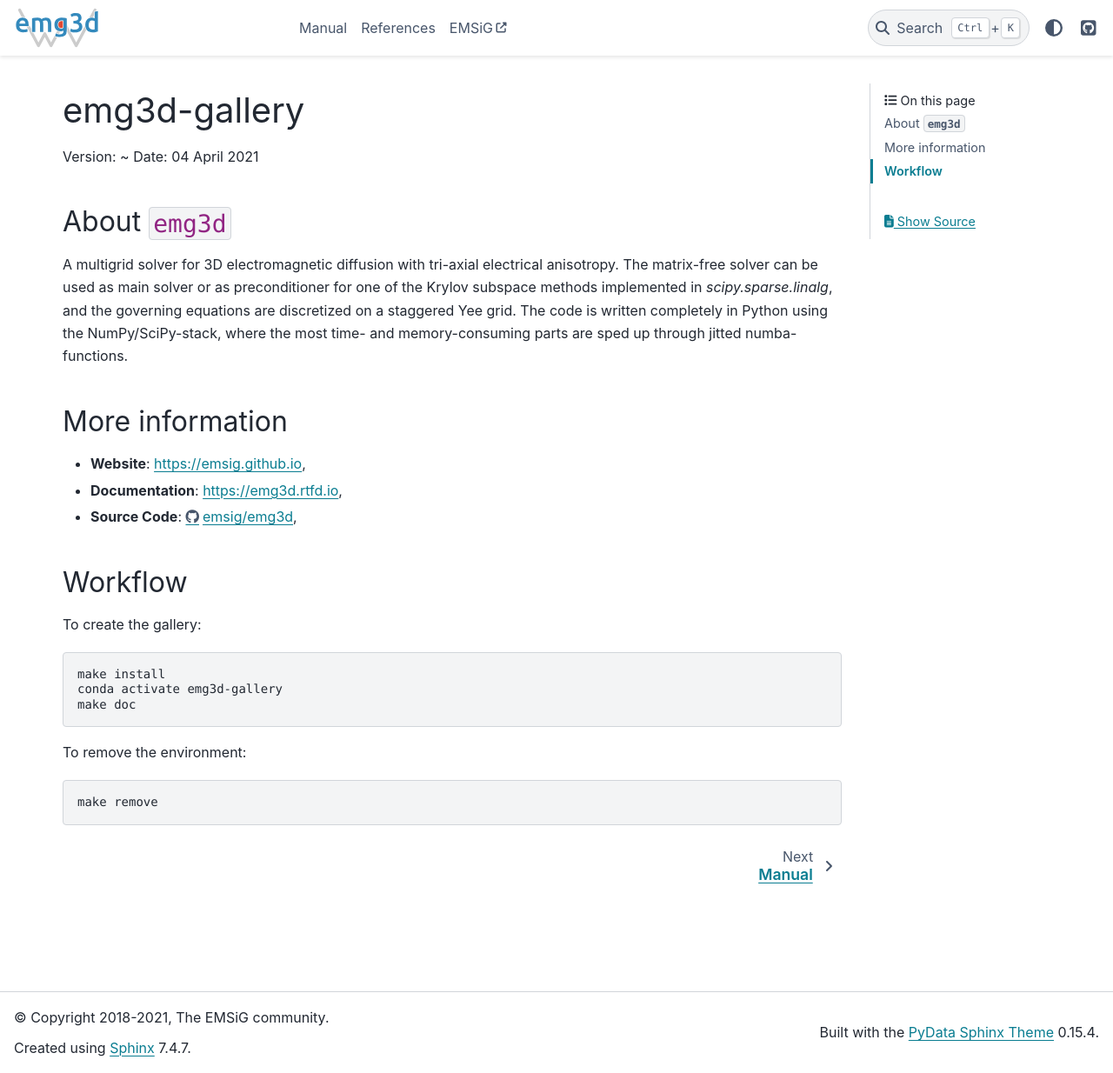
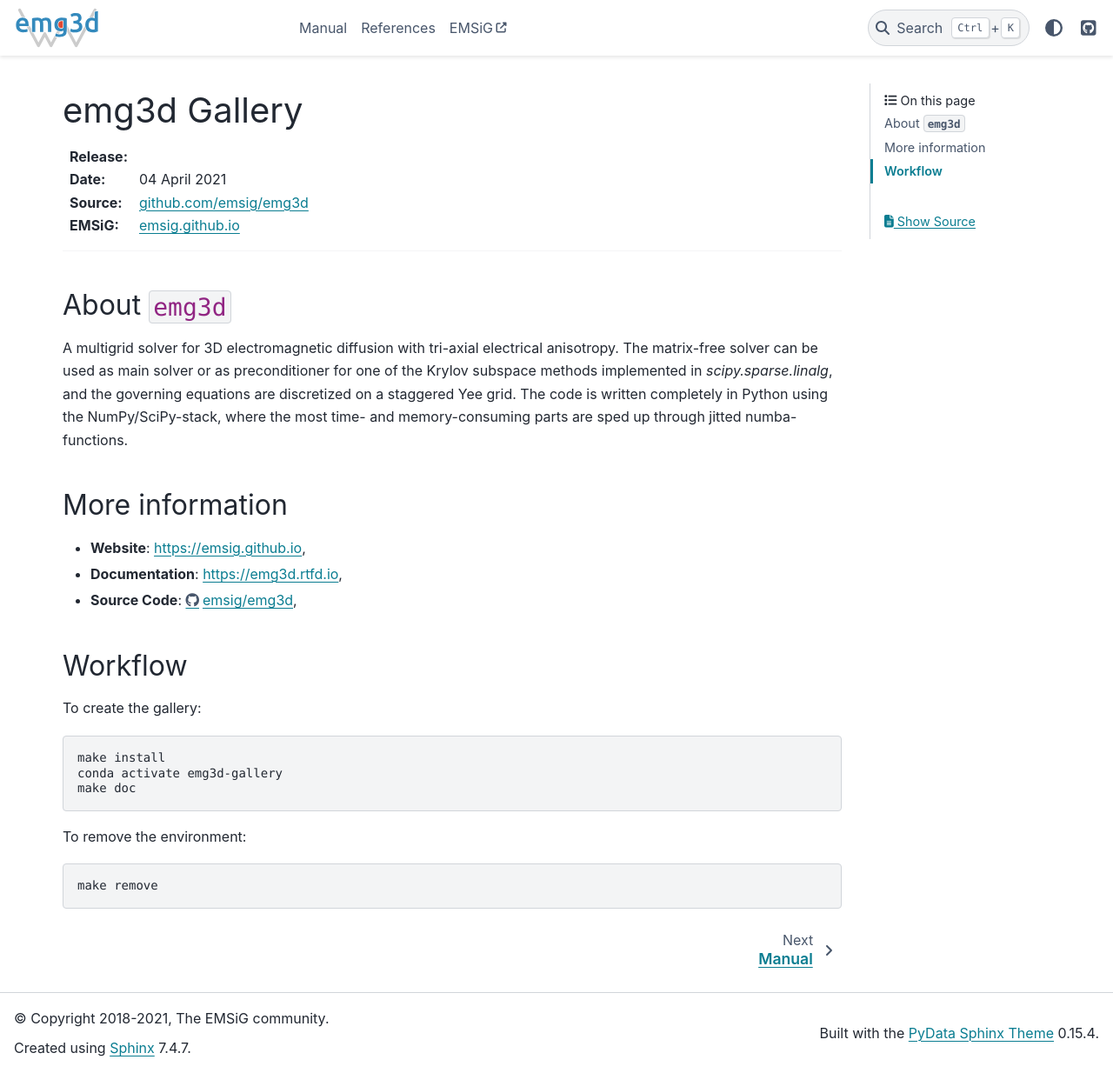
Before and after one commit to emsig/emg3d-gallery, a Sphinx documentation site: the page built from docs/index.rst, in a window 1280 px wide and 1234 px high. Shown: the whole window at 87% size. Built offline with Sphinx 7.4.7 and the PyData theme 0.15.4, drawn with Linux system fonts in a browser that asks for light colours; pages that are not in the unit, such as notebooks, are missing from menus; the version number could not be read and is left out.

Commit message:
Mapping example

```diff
--- a/docs/index.rst
+++ b/docs/index.rst
@@ -1,8 +1,13 @@
 #############
-emg3d-gallery
+emg3d Gallery
 #############
 
-Version: |version| ~ Date: |today|
+:Release: |version|
+:Date: |today|
+:Source: `github.com/emsig/emg3d <https://github.com/emsig/emg3d>`_
+:EMSiG: `emsig.github.io <https://emsig.github.io>`_
+
+----
 
 .. include:: ../README.rst
   :start-after: sphinx-inclusion-marker
```
Also changed, not shown: 1 other file.
